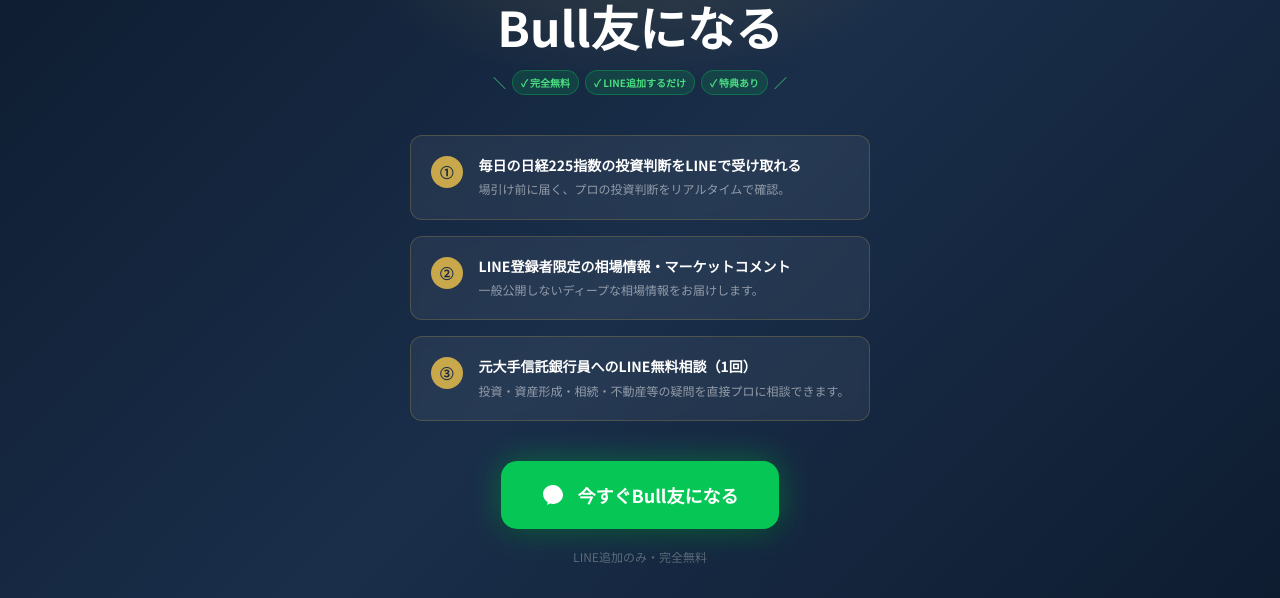
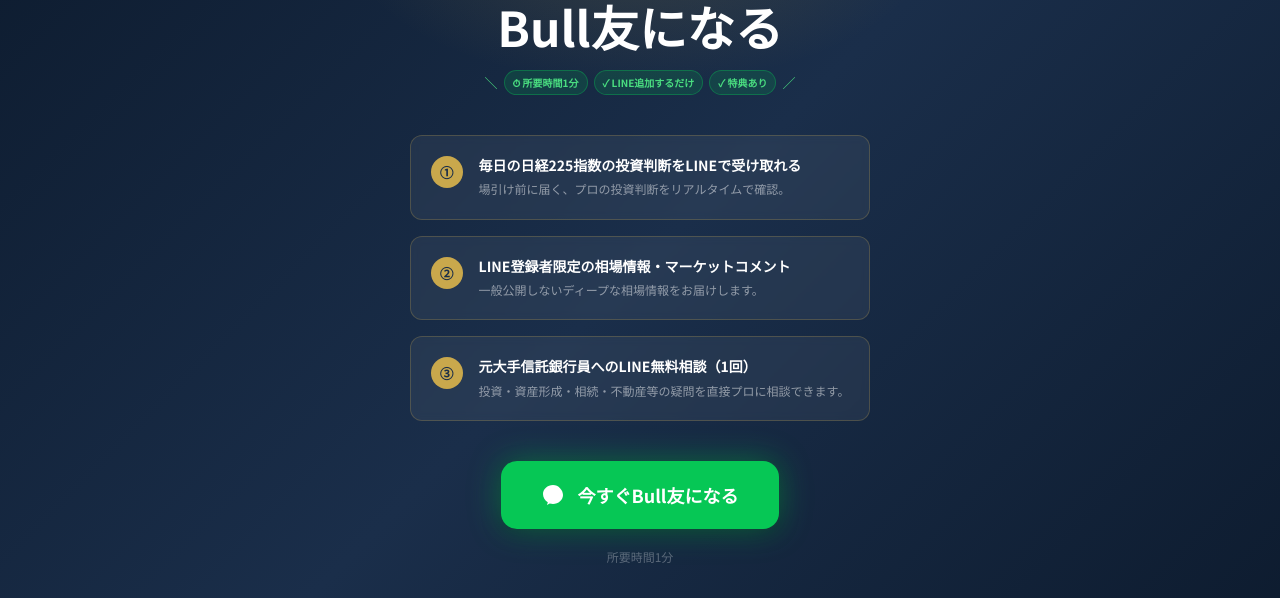
Before and after one commit to tanima3232-eng/bulltalk, a Next.js app: page /line in a window 1280 px wide. Shown: the part 202-800 px from the top of the page. Built offline with nearby package versions, Linux system fonts and the light colour scheme.

Commit message:
シミュレーションページ：所要時間を1分程度に更新・無料登録不要を削除

```diff
--- a/app/line/page.tsx
+++ b/app/line/page.tsx
@@ -43,7 +43,7 @@ export default function LinePage() {
             {/* 安心バッジ */}
             <div className="flex justify-center items-center gap-1.5 mb-10" style={{flexWrap:"nowrap"}}>
               <span style={{color:"#4ADE80", fontSize:"13px", flexShrink:0}}>＼</span>
-              {["\u2713 \u5b8c\u5168\u7121\u6599", "\u2713 LINE\u8ffd\u52a0\u3059\u308b\u3060\u3051", "\u2713 \u7279\u5178\u3042\u308a"].map((badge) => (
+              {["⏱ 所要時間1分", "\u2713 LINE\u8ffd\u52a0\u3059\u308b\u3060\u3051", "\u2713 \u7279\u5178\u3042\u308a"].map((badge) => (
                 <span
                   key={badge}
                   className="inline-flex items-center font-bold rounded-full"
@@ -103,7 +103,7 @@ export default function LinePage() {
               今すぐBull友になる
             </a>
 
-            <p className="text-white/30 text-xs mt-5">LINE追加のみ・完全無料</p>
+            <p className="text-white/30 text-xs mt-5">所要時間1分</p>
           </div>
         </section>
       </main>
--- a/app/simulation/page.tsx
+++ b/app/simulation/page.tsx
@@ -297,8 +297,7 @@ export default function SimulationPage() {
               {/* ベネフィット一覧 */}
               <div style={{ display:"inline-flex", flexDirection:"column", gap:"6px", textAlign:"left", marginBottom:"4px" }}>
                 {[
-                  "所要時間：約2〜3分",
-                  "無料・登録不要",
+                  "所要時間：1分程度",
                   "入力内容は外部に送信されません",
                 ].map((txt, i) => (
                   <div key={i} style={{ display:"flex", alignItems:"center", gap:"8px", fontSize:"12px", color:"rgba(244,244,242,0.75)" }}>
```
